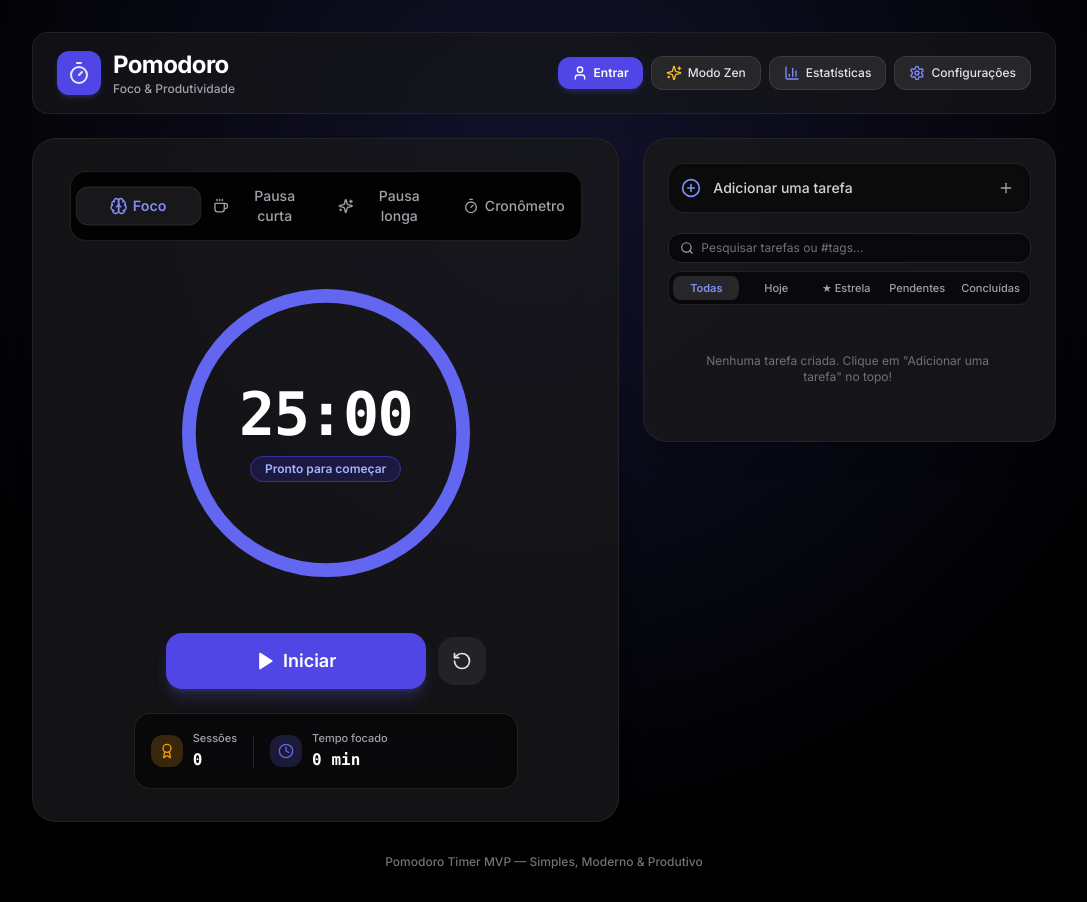
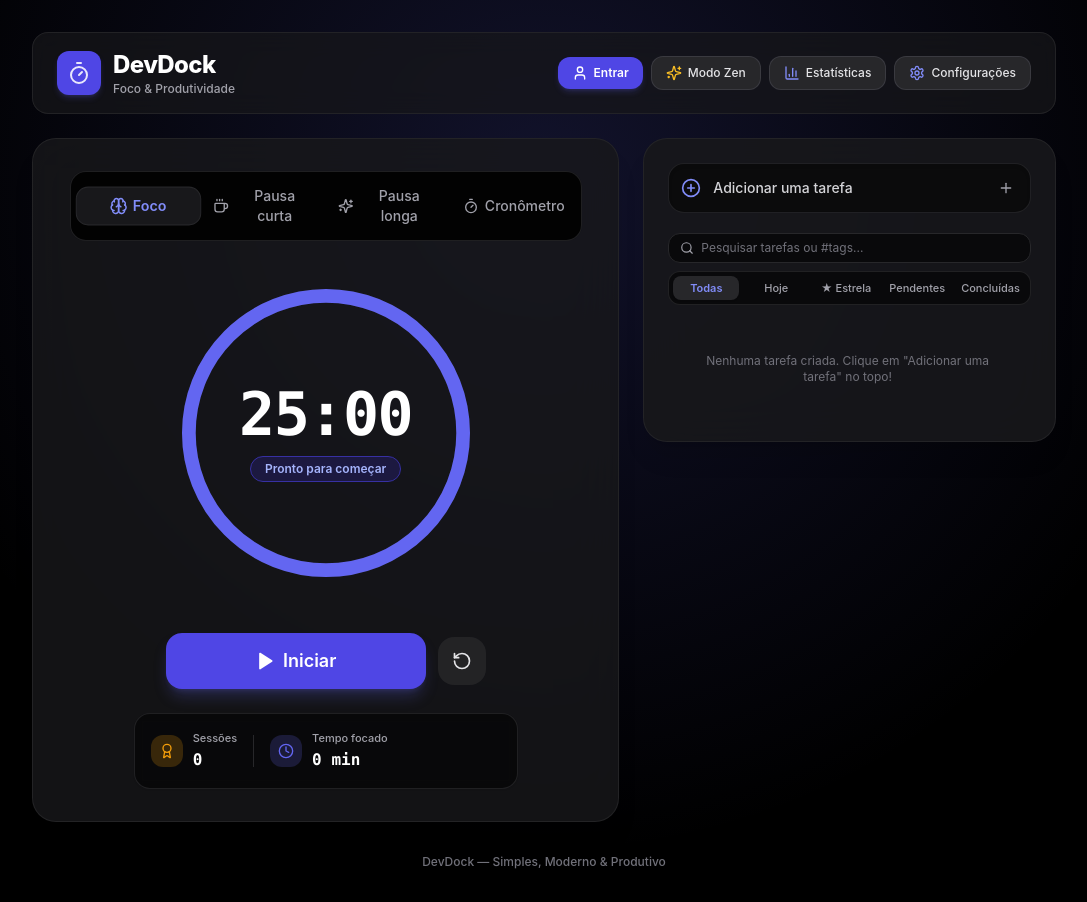
Before and after one commit to JoaoNToK/DevDock, a Next.js app: page / in a window 1280 px wide. Shown: the whole page, without its empty margins (96-1183 px from the left). Built offline with nearby package versions, Linux system fonts and the light colour scheme.

Commit message:
chore: update website branding name to DevDock

```diff
--- a/src/app/layout.tsx
+++ b/src/app/layout.tsx
@@ -1,12 +1,9 @@
 import type { Metadata } from 'next';
-import { Inter } from 'next/font/google';
 import './globals.css';
 
-const inter = Inter({ subsets: ['latin'], variable: '--font-inter' });
-
 export const metadata: Metadata = {
-  title: 'Pomodoro Timer - Foco & Produtividade',
-  description: 'Um Pomodoro Timer simples, moderno e eficiente para estudos, programação e trabalho.',
+  title: 'DevDock — Foco & Produtividade',
+  description: 'DevDock: Timer Pomodoro, Cronômetro, Gerenciador de Tarefas e Produtividade Sincronizada em Nuvem.',
 };
 
 export default function RootLayout({
@@ -16,11 +13,7 @@ export default function RootLayout({
 }>) {
   return (
     <html lang="pt-BR" className="dark">
-      <head>
-        <meta name="viewport" content="width=device-width, initial-scale=1, maximum-scale=1" />
-        <link rel="icon" href="/favicon.ico" />
-      </head>
-      <body className={`${inter.variable} font-sans antialiased min-h-screen flex flex-col justify-between`}>
+      <body className="antialiased bg-black text-white font-sans">
         {children}
       </body>
     </html>
--- a/src/app/page.tsx
+++ b/src/app/page.tsx
@@ -240,7 +240,7 @@ function PomodoroApp() {
 
           {/* Subtle Footer */}
           <footer className="mt-8 text-center text-xs text-zinc-500 font-medium">
-            <p>Pomodoro Timer MVP — Simples, Moderno &amp; Produtivo</p>
+            <p>DevDock — Simples, Moderno &amp; Produtivo</p>
           </footer>
         </main>
       )}
--- a/src/components/Header.tsx
+++ b/src/components/Header.tsx
@@ -34,8 +34,8 @@ export const Header: React.FC<HeaderProps> = ({
           <Timer className="w-6 h-6 animate-pulse-subtle" />
         </div>
         <div>
-          <h1 className="text-xl sm:text-2xl font-bold tracking-tight text-white">
-            Pomodoro
+          <h1 className="text-xl sm:text-2xl font-extrabold tracking-tight text-white">
+            DevDock
           </h1>
           <p className="text-xs text-zinc-400 font-medium">
             Foco &amp; Produtividade
--- a/src/hooks/usePomodoroTimer.ts
+++ b/src/hooks/usePomodoroTimer.ts
@@ -294,13 +294,13 @@ export function usePomodoroTimer() {
     else if (mode === 'stopwatch') modeLabel = 'Cronômetro';
 
     if (status === 'running') {
-      document.title = `(${formattedMins}:${formattedSecs}) ${modeLabel} - Pomodoro`;
+      document.title = `(${formattedMins}:${formattedSecs}) ${modeLabel} - DevDock`;
     } else if (status === 'paused') {
-      document.title = `[Pausado] ${formattedMins}:${formattedSecs} - Pomodoro`;
+      document.title = `[Pausado] ${formattedMins}:${formattedSecs} - DevDock`;
     } else if (status === 'finished') {
-      document.title = `🎉 Fim do tempo! - Pomodoro`;
+      document.title = `🎉 Fim do tempo! - DevDock`;
     } else {
-      document.title = `Pomodoro Timer`;
+      document.title = `DevDock — Foco & Produtividade`;
     }
   }, [timeRemaining, mode, status, isMounted]);
 
```
